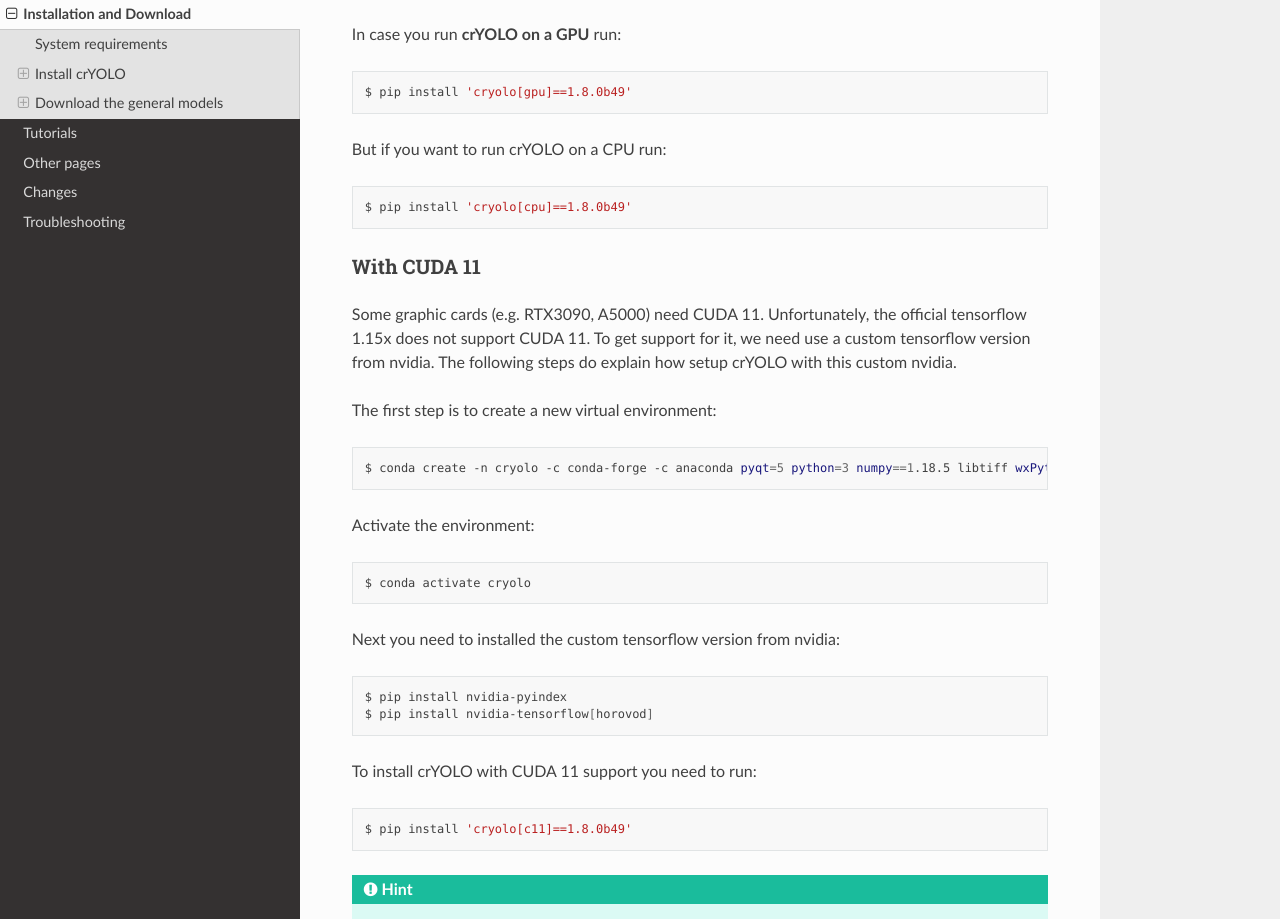
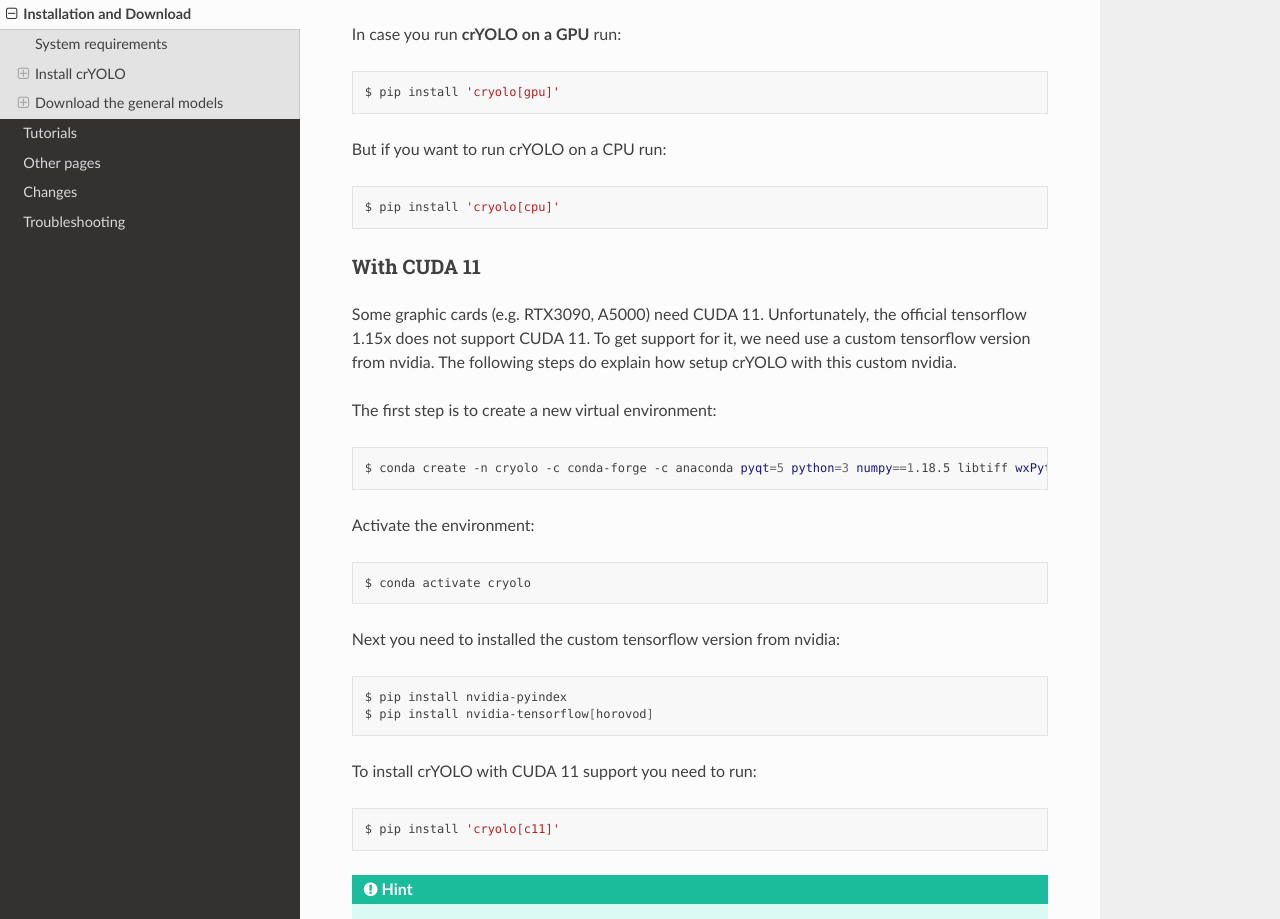
Before and after one commit to MPI-Dortmund/cryolo, a Sphinx documentation site: the page built from source/installation.rst, in a window 1280 px wide and 1400 px high, scrolled down 1169 px. Shown: the part 175-1094 px from the top of the window. Built offline with Sphinx 7.4.7 and the Read the Docs theme 2.0.0, drawn with Linux system fonts in a browser that asks for light colours.

Commit message:
cryolo 1.8 updates

```diff
--- a/source/changes.rst
+++ b/source/changes.rst
@@ -152,7 +152,7 @@
 * Added the option to pick filaments in micrographs and slices of tomograms.
 * Minor redesign of the GUI
 * cryolo_boxmanager_tools.py provide commands the prepare your tomo picking for further processing.
-    * :option:`scale`: Allows to you scale any coordiante file that crYOLO produces
+    * :option:`scale`: Allows to you scale any coordiantes file that crYOLO produces
     * :option:`coords2warp`: Prepares a star file that can be directly used in warp (M)
     * :option:`priors2star`: Add filament prior information to particle.star from relion.
 * Many internal changes
--- a/source/installation.rst
+++ b/source/installation.rst
@@ -59,13 +59,13 @@
 
 .. prompt:: bash $
 
-    pip install 'cryolo[gpu]==1.8.0b49'
+    pip install 'cryolo[gpu]'
 
 But if you want to run crYOLO on a CPU run:
 
 .. prompt:: bash $
 
-    pip install 'cryolo[cpu]==1.8.0b49'
+    pip install 'cryolo[cpu]'
 
 
 With CUDA 11
@@ -97,7 +97,7 @@
 
 .. prompt:: bash $
 
-    pip install 'cryolo[c11]==1.8.0b49'
+    pip install 'cryolo[c11]'
 
 .. hint::
     You can also integrate crYOLO as :ref:`Environment Module <cryolo-module-label>`
```
Also changed, not shown: other parts of source/changes.rst (+2 -2 lines).
